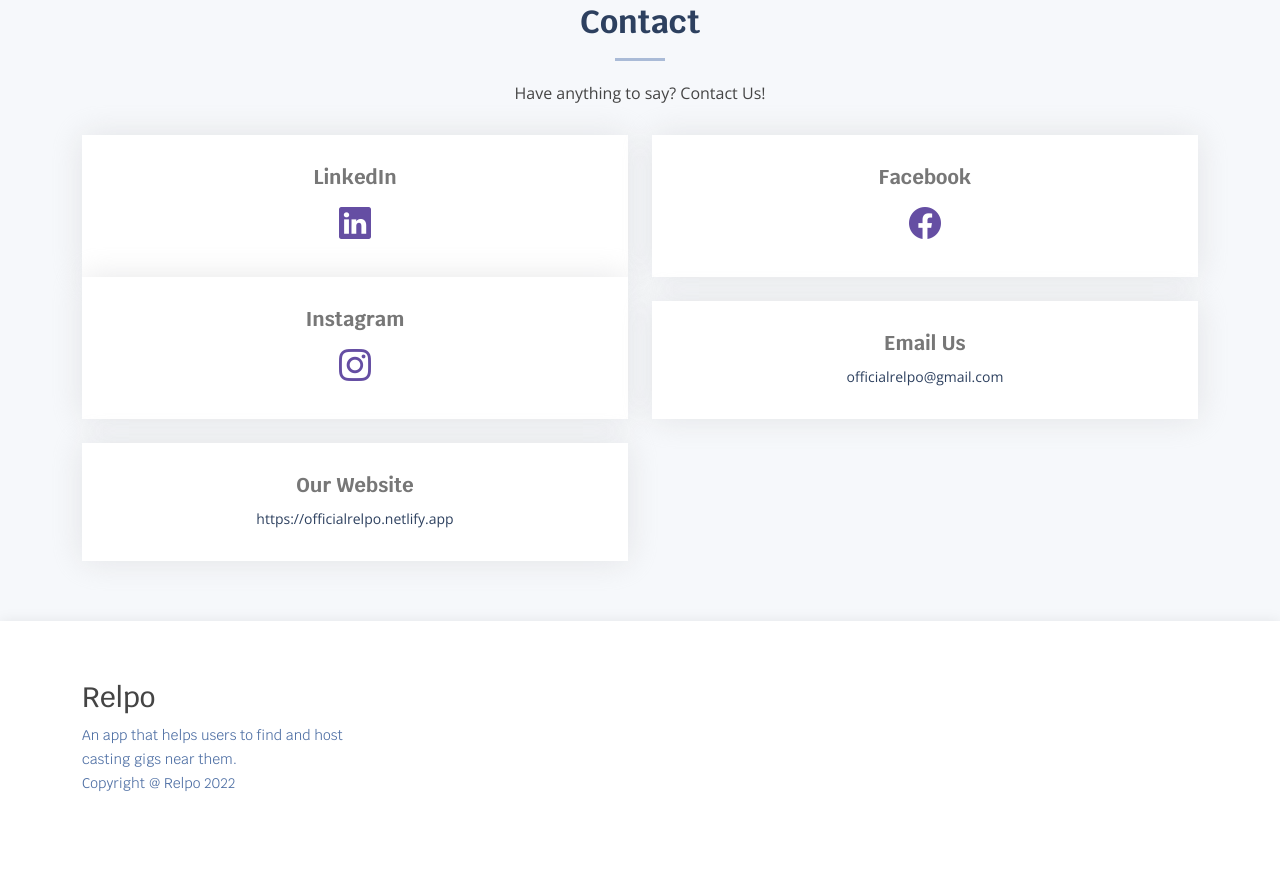
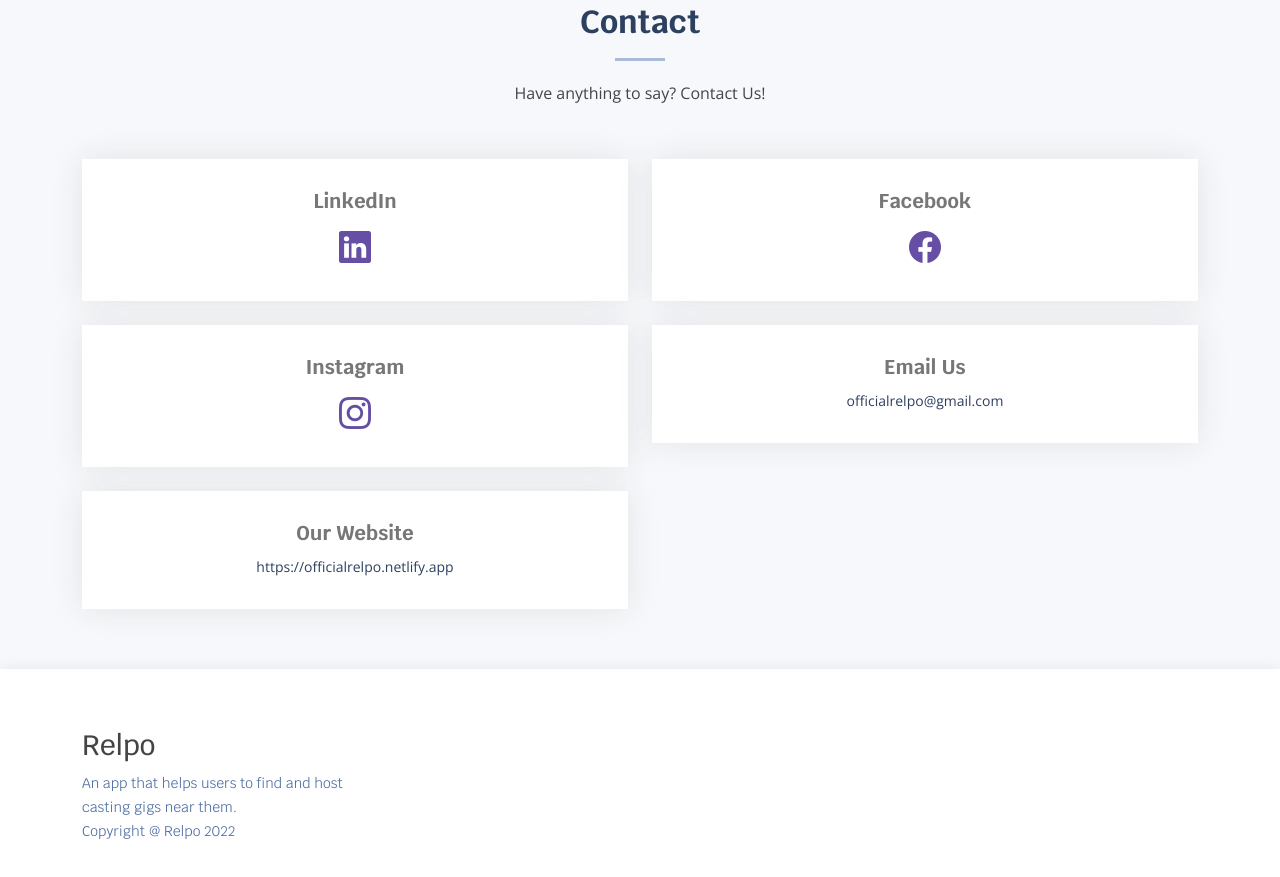
Before and after one commit to jvalaj/relpo-website, a plain HTML site: page index.html in a window 1280 px wide. Shown: the part 2750-3627 px from the top of the page. Before the commit the page ends 3605 px from the top, so only its background shows below. Drawn offline with nearby package versions, Linux system fonts and the light colour scheme.

Commit message:
dwqdq
dqdqw

```diff
--- a/index.html
+++ b/index.html
@@ -315,42 +315,42 @@
           <div class="col-12">
 
             <div class="row">
+
               <div class="col-md-6">
-                <div class="info-box">
+                <div class="info-box mt-4">
                   <h3>LinkedIn</h3>
                   <a href="https://www.linkedin.com/company/relpo"><i class="bi bi-linkedin"></i></a>
-
                 </div>
               </div>
+
               <div class="col-md-6">
-                <div class="info-box">
-
+                <div class="info-box mt-4">
                   <h3>Facebook</h3>
                   <a href="https://www.facebook.com/officialrelpo"><i class="bi bi-facebook"></i></a>
                 </div>
               </div>
+
               <div class="col-md-6">
-                <div class="info-box">
-
+                <div class="info-box mt-4">
                   <h3>Instagram</h3>
                   <a href="https://www.instagram.com/officialrelpo/"><i class="bi bi-instagram"></i></a>
-
                 </div>
               </div>
+
               <div class="col-md-6">
                 <div class="info-box mt-4">
-
                   <h3>Email Us</h3>
                   <p>officialrelpo@gmail.com</p>
                 </div>
               </div>
+
               <div class="col-md-6">
                 <div class="info-box mt-4">
-
                   <h3>Our Website</h3>
                   <p>https://officialrelpo.netlify.app</p>
                 </div>
               </div>
+
             </div>
 
           </div>
```
